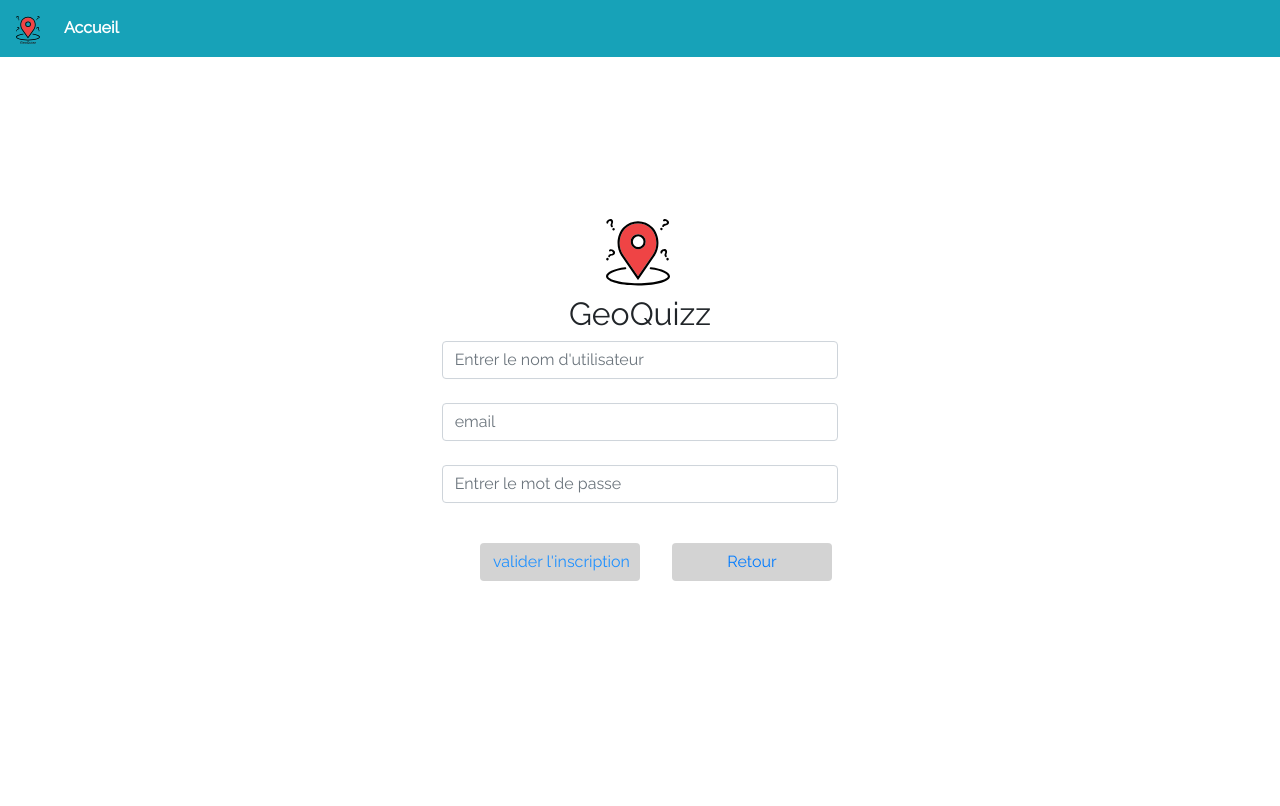
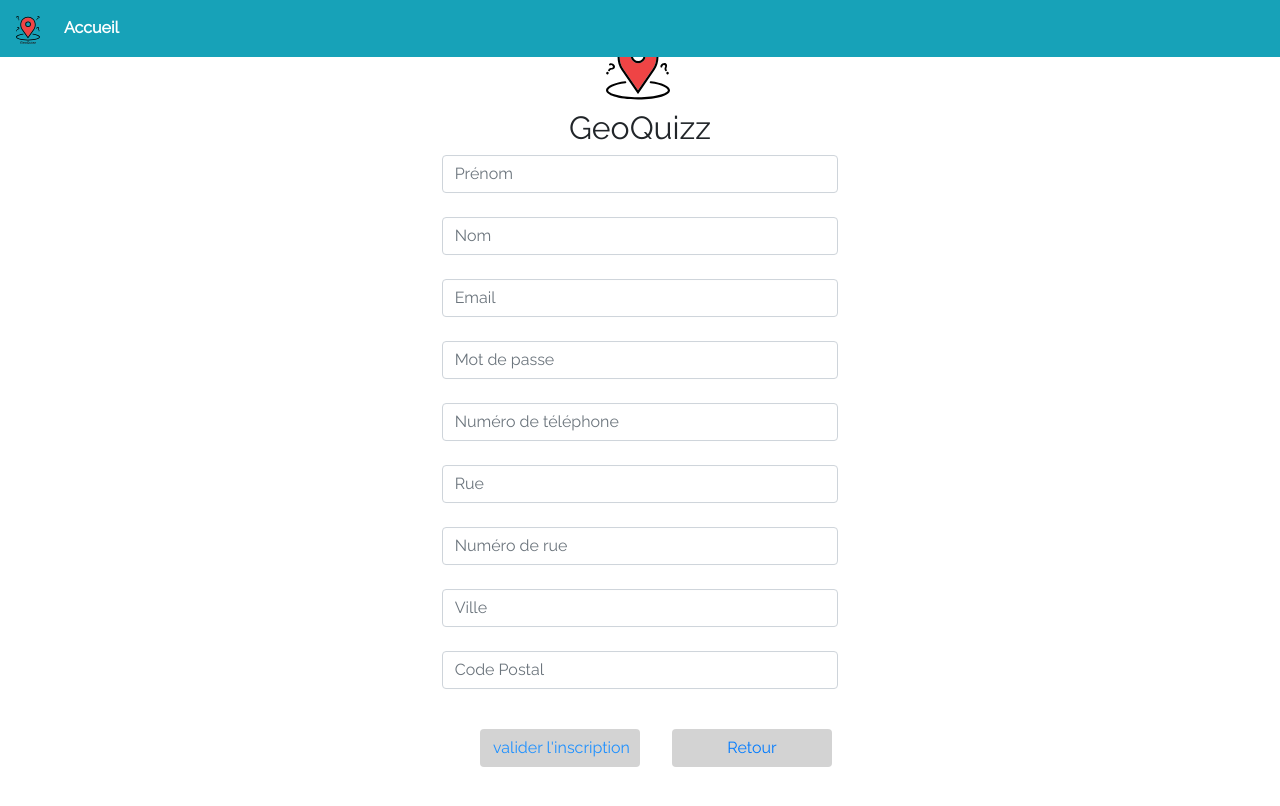
Before and after one commit to jdevuono54/GeoQuizz-Backoffice, a Vue app: page /Inscription in a window 1280 px wide. Shown: the top 806 px of the page. Built offline with nearby package versions, Linux system fonts and the light colour scheme.

Commit message:
début axios et création de compte

```diff
--- a/package.json
+++ b/package.json
@@ -7,6 +7,7 @@
     "build": "vue-cli-service build"
   },
   "dependencies": {
+    "axios": "^0.19.2",
     "bootstrap": "^4.4.1",
     "bootstrap-vue": "^2.7.0",
     "core-js": "^3.6.4",
--- a/src/components/InscriptionPage.vue
+++ b/src/components/InscriptionPage.vue
@@ -10,15 +10,39 @@
                 <div >
                     <form @submit.prevent="setMembre">
                         <div>
-                            <input type="text" placeholder="Entrer le nom d'utilisateur" v-model="fullname" required class="form-control"/>
+                            <input type="text" placeholder="Prénom" v-model="firstname" required class="form-control"/>
                         </div>
                         <br>
                         <div>
-                            <input type="text" placeholder="email" v-model="email" required class="form-control"/>
+                            <input type="text" placeholder="Nom" v-model="lastname" required class="form-control"/>
                         </div>
                         <br>
                         <div>
-                            <input type="password" placeholder="Entrer le mot de passe" v-model="password" required class="form-control"/>
+                            <input type="text" placeholder="Email" v-model="email" required class="form-control"/>
+                        </div>
+                        <br>
+                        <div>
+                            <input type="password" placeholder="Mot de passe" v-model="password" required class="form-control"/>
+                        </div>
+                        <br>
+                        <div>
+                            <input type="text" placeholder="Numéro de téléphone" v-model="phone" required class="form-control"/>
+                        </div>
+                        <br>
+                        <div>
+                            <input type="text" placeholder="Rue" v-model="street" required class="form-control"/>
+                        </div>
+                        <br>
+                        <div>
+                            <input type="number" placeholder="Numéro de rue" v-model="street_number" required class="form-control"/>
+                        </div>
+                        <br>
+                        <div>
+                            <input type="text" placeholder="Ville" v-model="city" required class="form-control"/>
+                        </div>
+                        <br>
+                        <div>
+                            <input type="text" placeholder="Code Postal" v-model="zipcode" required class="form-control"/>
                         </div>
                         <br>
                         <div>
@@ -42,29 +66,41 @@
 
         data:function () {
             return {
-                fullname:'',
+                firstname:'',
+                lastname:'',
                 email:'',
                 password:'',
+                phone:'',
+                street_number:'',
+                street:'',
+                city:'',
+                zipcode:''
 
             }
 
         },
 
-        /*methods:{
+        methods:{
             setMembre()
             {
                 let parametre = {
-                    fullname:this.fullname,
+                    firstname:this.firstname,
+                    lastname: this.lastname,
+                    email:this.email,
                     password:this.password,
-                    email:this.email
+                    phone:this.phone,
+                    street_number: this.street_number,
+                    street: this.street,
+                    city: this.city,
+                    zipcode: this.zipcode
 
                 };
-                axios.post("members",parametre).then((response) =>{
+                axios.post("user/signin",parametre).then((response) =>{
 
                     this.$router.push('/Connexion');
                 })
             }
-        }*/
+        }
     }
 </script>
 
--- a/src/main.js
+++ b/src/main.js
@@ -3,12 +3,16 @@ import App from './App.vue'
 import router from './router'
 import store from './store'
 import BootstrapVue from 'bootstrap-vue'
+import axios from 'axios'
 
 Vue.use(BootstrapVue)
 
 Vue.prototype.$bus = new Vue()
+Vue.config.productionTip = false
 
-Vue.config.productionTip = false
+Vue.prototype.$axios = axios.create({
+  baseURL: 'http://api.backoffice.local:19280'
+})
 
 new Vue({
   router,
```
Also changed, not shown: 1 other file (tests, documents, lock files or other folders).
